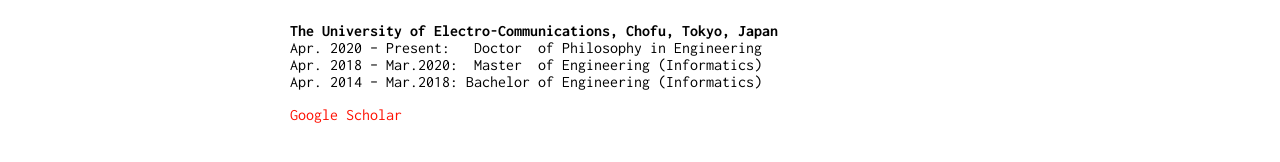
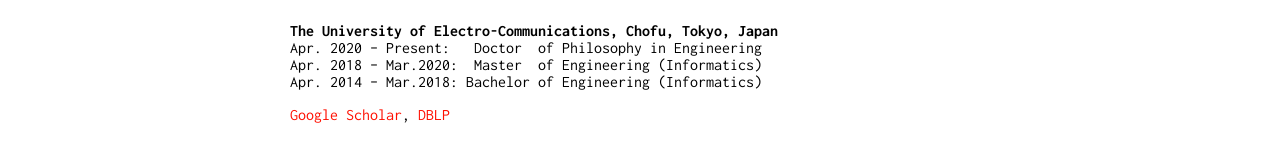
Before and after one commit to tomtkg/tomtkg.github.io, a Jekyll site: the page built from index.md, in a window 1280 px wide. Shown: the part 734-896 px from the top of the page. Built offline with Jekyll 4.4.1, drawn with Linux system fonts in a browser that asks for light colours.

Commit message:
Update index.md

```diff
--- a/index.md
+++ b/index.md
@@ -30,4 +30,4 @@
 Apr. 2018 – Mar.2020: &nbsp;Master &nbsp;of Engineering (Informatics)
 Apr. 2014 – Mar.2018: Bachelor of Engineering (Informatics)
 
-[Google Scholar](https://scholar.google.co.jp/citations?user=jsYC8NMAAAAJ)
+[Google Scholar](https://scholar.google.co.jp/citations?user=jsYC8NMAAAAJ), [DBLP](https://dblp.uni-trier.de/pers/hd/t/Takagi:Tomoaki)
```
